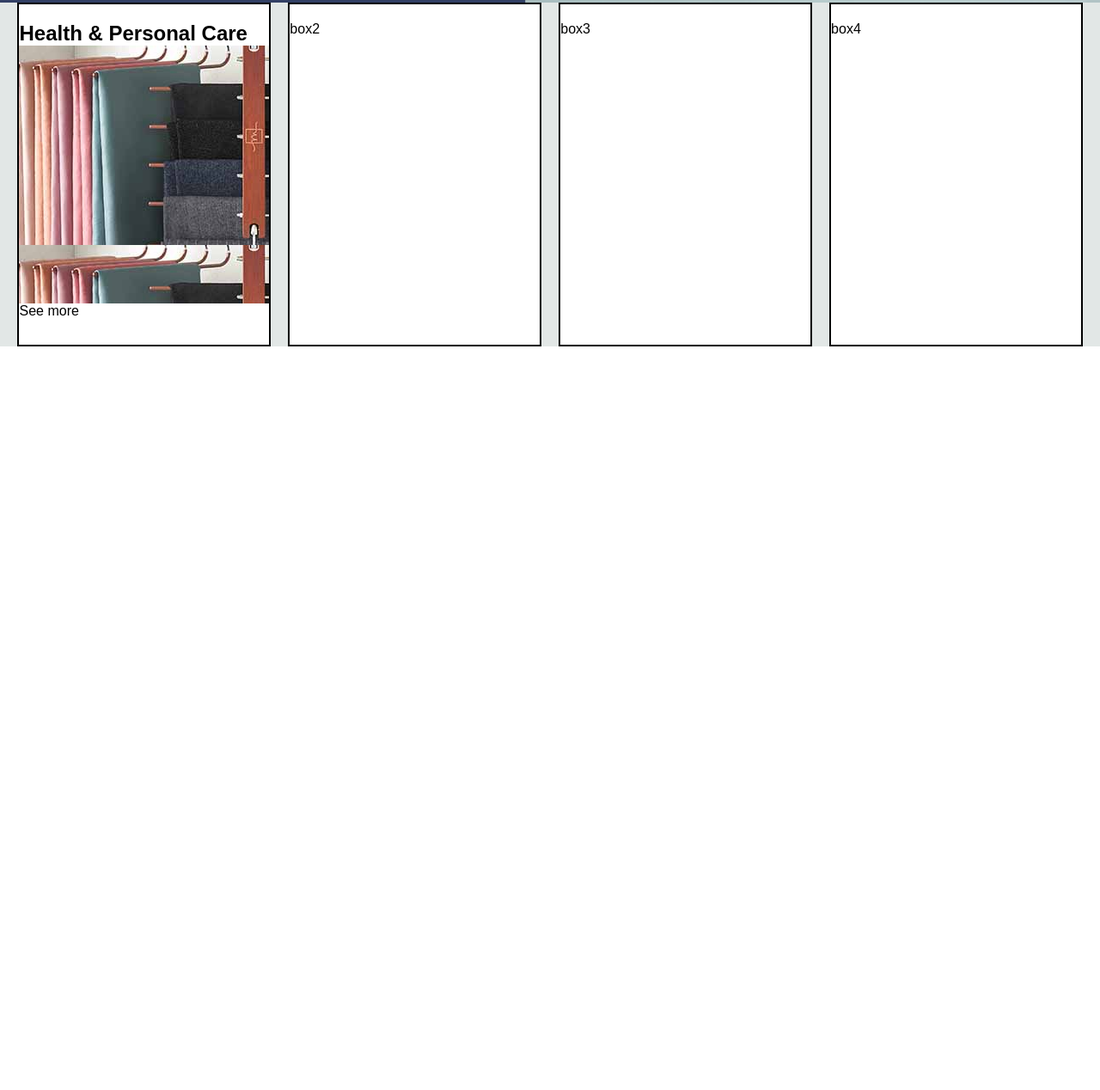
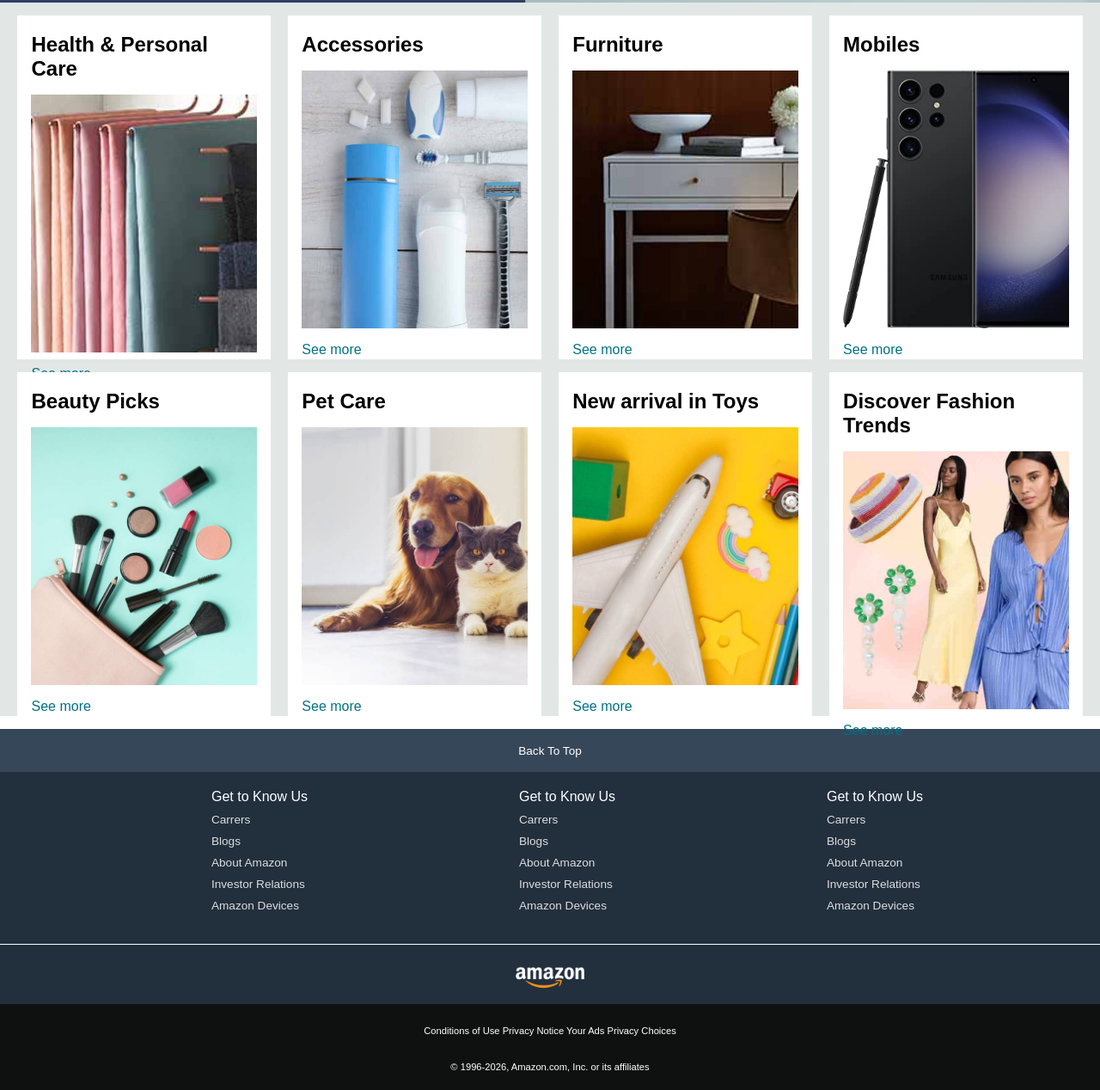
Before and after one commit to Dhanesh-Mhase/Development, a plain HTML site: page Amazon_Project/index.html in a window 1280 px wide. Shown: the part 447-1715 px from the top of the page at 86% size. Before the commit the page ends 850 px from the top, so only its background shows below. Drawn offline with Linux system fonts and the light colour scheme.

Commit message:
HTML CSS PROJECT DONE

```diff
--- a/Amazon_Project/index.html
+++ b/Amazon_Project/index.html
@@ -84,16 +84,119 @@
     </div>
 
     <div class="shop-section">
-        <div class="box1 box">
-            <div class="box-contnet">
+        <div class="box">
+            <div class="box-content">
             <h2>Health & Personal Care</h2>
             <div class="box-img" style="background-image: url('box1_image.jpg');"></div>
             <p>See more</p>
             </div>
         </div>
-        <div class="box2 box">box2</div>
-        <div class="box3 box">box3</div>
-        <div class="box4 box">box4</div>
+
+        <div class="box">
+            <div class="box-content">
+            <h2>Accessories</h2>
+            <div class="box-img" style="background-image: url('box2_image.jpg');"></div>
+            <p>See more</p>
+            </div>
+        </div>
+
+        <div class="box"><div class="box-content">
+            <h2>Furniture</h2>
+            <div class="box-img" style="background-image: url('box3_image.jpg');"></div>
+            <p>See more</p>
+            </div>
+        </div>
+
+        <div class="box">
+            <div class="box-content">
+            <h2>Mobiles</h2>
+            <div class="box-img" style="background-image: url('box4_image.jpg');"></div>
+            <p>See more</p>
+            </div>
+        </div>
+
+            <div class="box">
+            <div class="box-content">
+            <h2>Beauty Picks</h2>
+            <div class="box-img" style="background-image: url('box5_image.jpg');"></div>
+            <p>See more</p>
+            </div>
+        </div>
+
+        <div class="box">
+            <div class="box-content">
+            <h2>Pet Care</h2>
+            <div class="box-img" style="background-image: url('box6_image.jpg');"></div>
+            <p>See more</p>
+            </div>
+        </div>
+
+        <div class="box"><div class="box-content">
+            <h2>New arrival in Toys</h2>
+            <div class="box-img" style="background-image: url('box7_image.jpg');"></div>
+            <p>See more</p>
+            </div>
+        </div>
+
+        <div class="box">
+            <div class="box-content">
+            <h2>Discover Fashion Trends</h2>
+            <div class="box-img" style="background-image: url('box8_image.jpg');"></div>
+            <p>See more</p>
+            </div>
+        </div>
     </div>
+
+
+    <footer>
+        <div class="foot-panel1">
+            Back To Top
+        </div>
+
+        <div class="foot-panel2">
+            <ul>
+                <p>Get to Know Us</p>
+                <a>Carrers</a>
+                <a>Blogs</a>
+                <a>About Amazon</a>
+                <a>Investor Relations</a>
+                <a>Amazon Devices</a>
+            </ul>
+
+            <ul>
+                <p>Get to Know Us</p>
+                <a>Carrers</a>
+                <a>Blogs</a>
+                <a>About Amazon</a>
+                <a>Investor Relations</a>
+                <a>Amazon Devices</a>
+            </ul>
+
+            <ul>
+                <p>Get to Know Us</p>
+                <a>Carrers</a>
+                <a>Blogs</a>
+                <a>About Amazon</a>
+                <a>Investor Relations</a>
+                <a>Amazon Devices</a>
+            </ul>
+
+        </div>
+
+        <div class="foot-panel3">
+            <div class="logo"></div>
+        </div>
+
+        <div class="foot-panel4">
+            <div class="pages">
+                <a>Conditions of Use</a>
+                <a>Privacy Notice</a>
+                <a>Your Ads Privacy Choices</a>
+            </div>
+            <div class="copyright">
+                © 1996-2026, Amazon.com, Inc. or its affiliates
+            </div>
+        </div>
+    </footer>
 </body>
 </html>
--- a/Amazon_Project/style.css
+++ b/Amazon_Project/style.css
@@ -177,20 +177,25 @@
 
 .shop-section{
     display: flex;
+    flex-wrap: wrap;
     justify-content: space-evenly;
     background-color: #e2e7e6;
 }
 
 .box{
-    border:2px solid black;
+    /* border:2px solid black; */
     height: 400px;
     width:23% ;
     background-color: white;
     padding: 20px 0px 15px;
+    margin-top: 15px;
 }
 
 .box-img{
     height: 300px;
+    background-size: cover;
+    margin-top: 1rem;
+    margin-bottom: 1rem;
 }
 
 .box-content{
@@ -198,3 +203,76 @@
     margin-left: 1rem;
 
 }
+
+.box-content p{
+    color:#007185
+}
+
+/* footer */
+footer{
+    margin-top: 15px;
+}
+.foot-panel1{
+    background-color: #37475a;
+    color:white;
+    height: 50px;
+    display: flex;
+    justify-content: center;
+    align-items: center;
+    font-size: 0.85rem;
+}
+
+.foot-panel2{
+    background-color: #222f3d;
+    color: white;
+    height: 200px;
+    display: flex;
+    justify-content: space-evenly;
+}
+
+ul{
+    margin-top: 20px;
+}
+
+ul a{
+    display: block;
+    font-size: 0.85rem;
+    margin-top:10px ;
+    color: #dddddd;
+}
+
+.foot-panel3{
+    background-color: #222f3d;
+    color: white;
+    border-top: 0.5px solid white;
+    height: 70px;
+    display: flex;
+    justify-content: center;
+    align-items: center;
+}
+
+.logo{
+    background-image: url("amazon_logo.png");
+    background-size: cover;
+    height: 50px;
+    width: 100px;
+}
+
+.foot-panel4{
+    background-color: #0f1111;
+    color: white;
+    height: 100px;
+    text-align: center;
+    font-size: 0.7rem;
+    /* display: flex;
+    justify-content: center;
+    align-items: center; */
+}
+
+.pages{
+    padding: 25px;
+}
+
+.copyright{
+    padding-top: 5px;
+}
```
